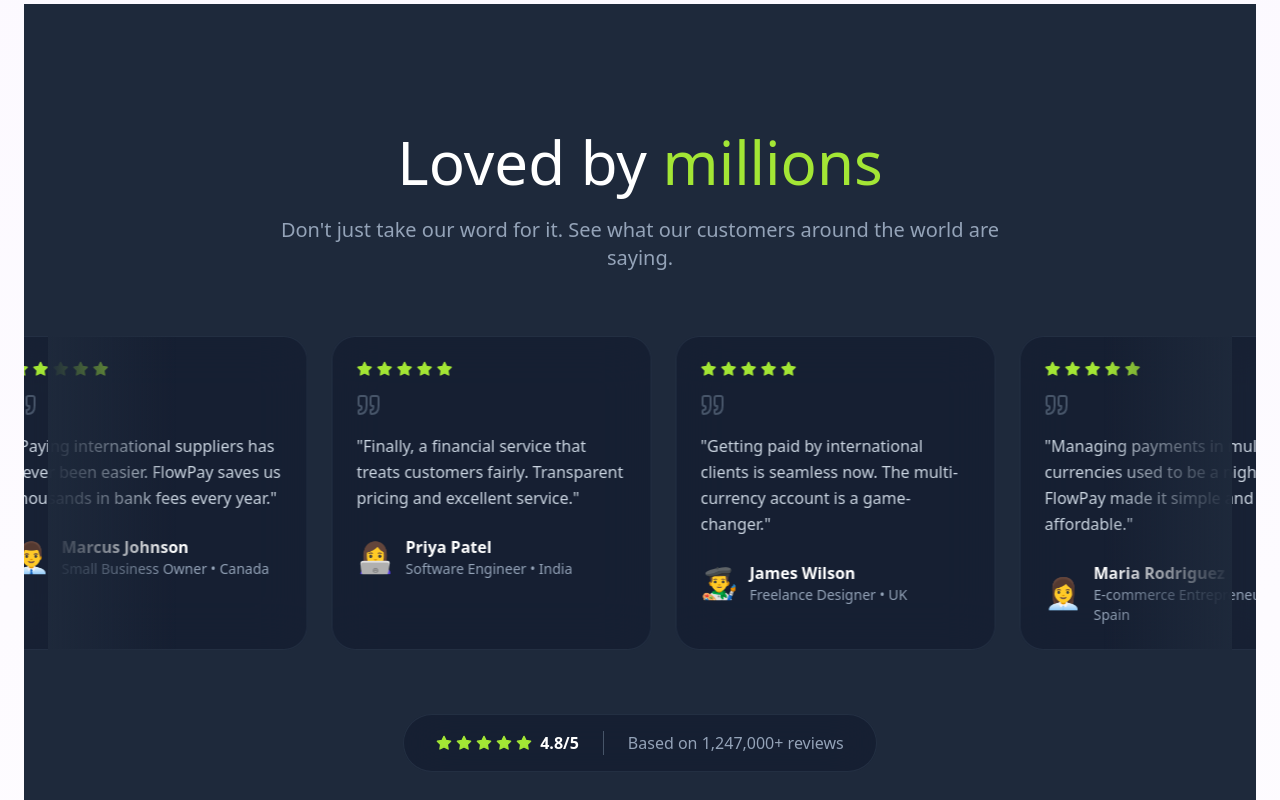
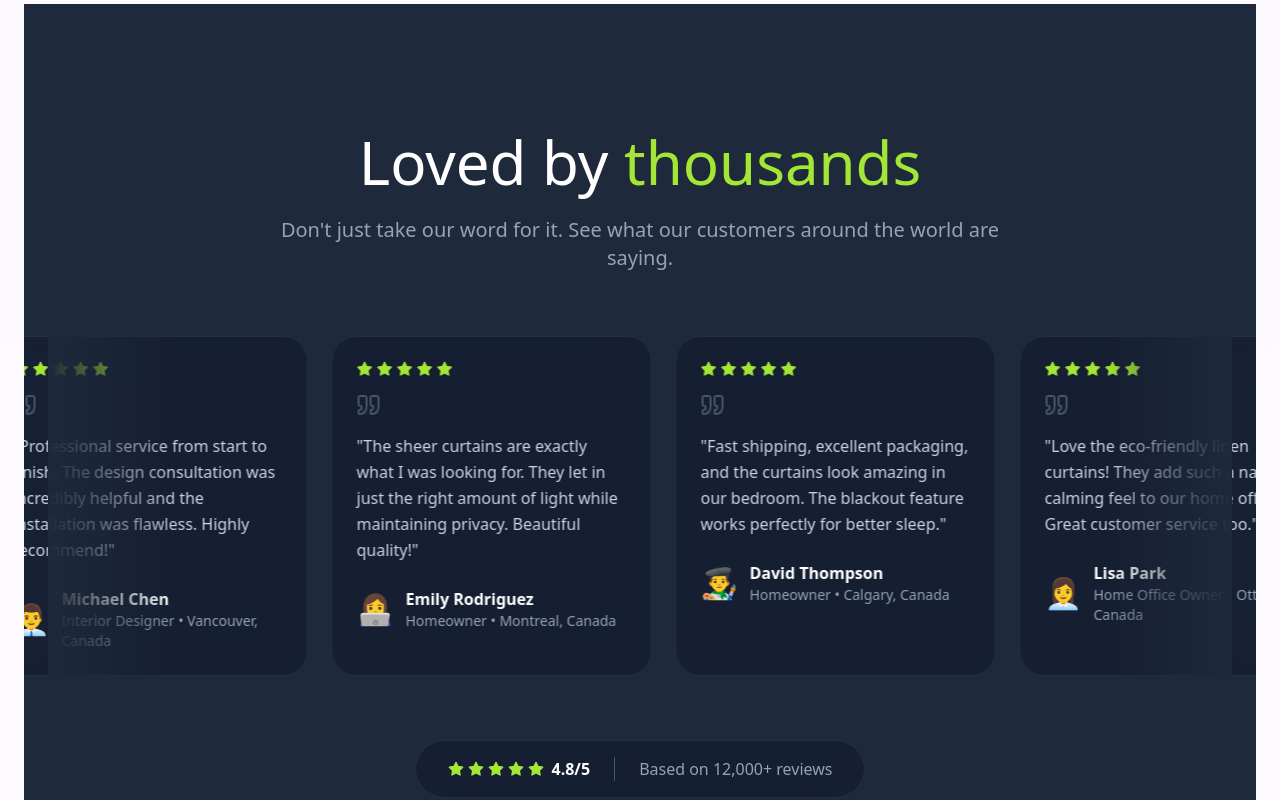
Before and after one commit to Mostafa-SAID7/Vingo-Roll, a React (Vite) app: page /about in a window 1280 px wide. Shown: the part 1500-2300 px from the top of the page. Built offline with nearby package versions, Linux system fonts and the light colour scheme.

Commit message:
Update Testimonials section with curtain business content and realistic customer reviews

```diff
--- a/src/components/Testimonials.tsx
+++ b/src/components/Testimonials.tsx
@@ -4,43 +4,43 @@
 
 const testimonials = [
   {
-    name: 'Sarah Chen',
-    role: 'Digital Nomad',
-    country: 'Singapore',
+    name: 'Sarah Johnson',
+    role: 'Homeowner',
+    country: 'Toronto, Canada',
     rating: 5,
-    text: 'FlowPay has completely changed how I manage money while traveling. No more worrying about exchange rates or hidden fees.',
+    text: 'Absolutely stunning curtains! The quality exceeded my expectations and they transformed my living room completely. The custom sizing was perfect.',
+    avatar: '👩‍💼'
+  },
+  {
+    name: 'Michael Chen',
+    role: 'Interior Designer',
+    country: 'Vancouver, Canada',
+    rating: 5,
+    text: 'Professional service from start to finish. The design consultation was incredibly helpful and the installation was flawless. Highly recommend!',
+    avatar: '👨‍💼'
+  },
+  {
+    name: 'Emily Rodriguez',
+    role: 'Homeowner',
+    country: 'Montreal, Canada',
+    rating: 5,
+    text: 'The sheer curtains are exactly what I was looking for. They let in just the right amount of light while maintaining privacy. Beautiful quality!',
     avatar: '👩‍💻'
   },
   {
-    name: 'Marcus Johnson',
-    role: 'Small Business Owner',
-    country: 'Canada',
+    name: 'David Thompson',
+    role: 'Homeowner',
+    country: 'Calgary, Canada',
     rating: 5,
-    text: 'Paying international suppliers has never been easier. FlowPay saves us thousands in bank fees every year.',
-    avatar: '👨‍💼'
-  },
-  {
-    name: 'Priya Patel',
-    role: 'Software Engineer',
-    country: 'India',
-    rating: 5,
-    text: 'Finally, a financial service that treats customers fairly. Transparent pricing and excellent service.',
-    avatar: '👩‍💻'
-  },
-  {
-    name: 'James Wilson',
-    role: 'Freelance Designer',
-    country: 'UK',
-    rating: 5,
-    text: 'Getting paid by international clients is seamless now. The multi-currency account is a game-changer.',
+    text: 'Fast shipping, excellent packaging, and the curtains look amazing in our bedroom. The blackout feature works perfectly for better sleep.',
     avatar: '👨‍🎨'
   },
   {
-    name: 'Maria Rodriguez',
-    role: 'E-commerce Entrepreneur',
-    country: 'Spain',
+    name: 'Lisa Park',
+    role: 'Home Office Owner',
+    country: 'Ottawa, Canada',
     rating: 5,
-    text: 'Managing payments in multiple currencies used to be a nightmare. FlowPay made it simple and affordable.',
+    text: 'Love the eco-friendly linen curtains! They add such a natural, calming feel to our home office. Great customer service too.',
     avatar: '👩‍💼'
   }
 ];
@@ -57,7 +57,7 @@
         >
           <h2 className="text-5xl md:text-6xl font-light text-white mb-6">
             Loved by{' '}
-            <span className="text-lime-400 font-medium">millions</span>
+            <span className="text-lime-400 font-medium">thousands</span>
           </h2>
           <p className="text-xl text-slate-400 max-w-3xl mx-auto">
             Don't just take our word for it. See what our customers
@@ -126,7 +126,7 @@
             </div>
             <div className="w-px h-6 bg-slate-600" />
             <div className="text-slate-400">
-              Based on 1,247,000+ reviews
+              Based on 12,000+ reviews
             </div>
           </div>
         </motion.div>
```
